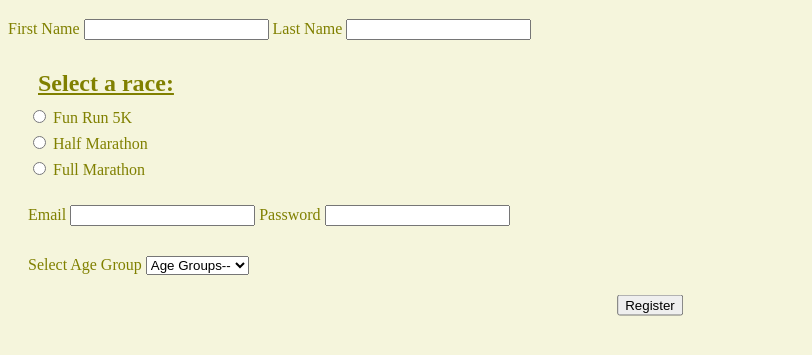
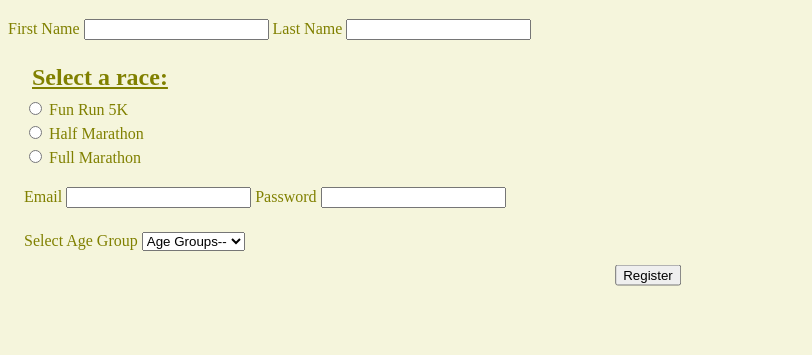
Before and after one commit to sarahpettigrew/Marathon_Form_Registration, a plain HTML site: page index.html in a window 1280 px wide. Shown: the part 73-428 px from the top of the page, without its empty margins (0-812 px from the left). Drawn offline with Linux system fonts and the light colour scheme.

Commit message:
Updated style

```diff
--- a/style.css
+++ b/style.css
@@ -13,22 +13,22 @@ p {
   text-align: left;
   font-weight: 700;
   text-decoration: underline;
-  margin: 10px;
+  margin: 0.5rem;
 }
 label {
   color: olive;
 }
 input {
-  margin-bottom: 10px;
+  margin-bottom: 0.5rem;
 }
 button {
-  margin: 10px;
+  margin: 0.5rem;
   position: absolute;
   left: 50%;
   -ms-transform: translate(-50%, -50%);
   transform: translate(-50%, -50%);
-  margin: 10px;
+  margin: 0.5rem;
 }
 .section {
-  margin: 20px;
+  margin: 1rem;
 }
```
